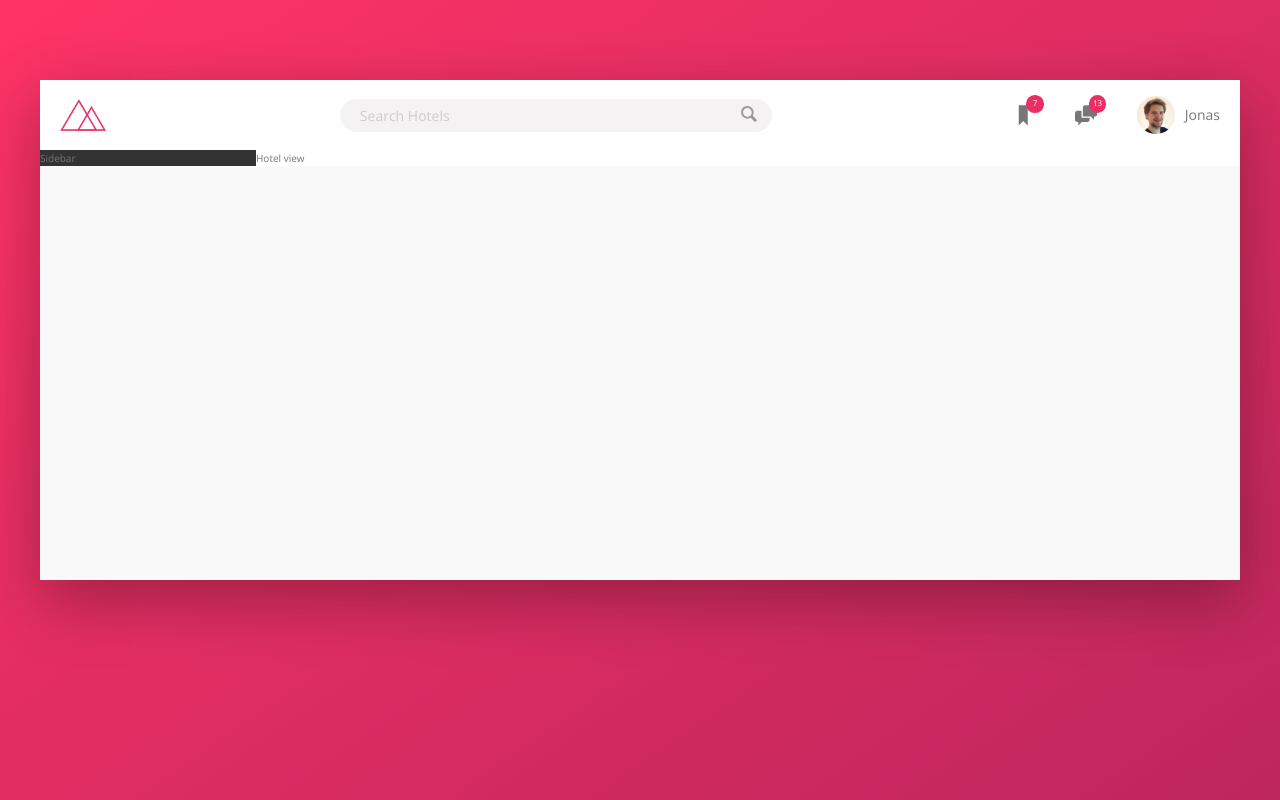
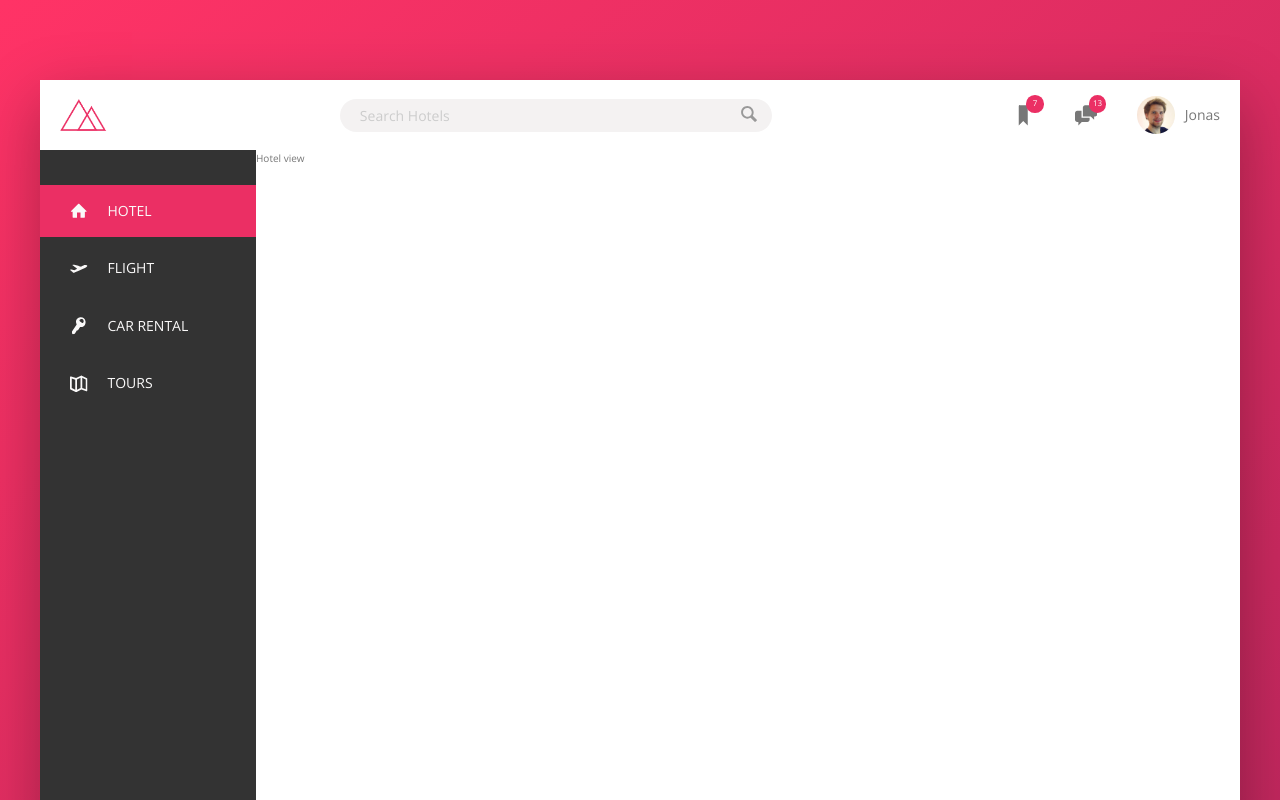
Before and after one commit to DavidNeiOs/trillo, a React (Create React App) app: page / in a window 1280 px wide. Shown: the top 800 px of the page. Built offline with nearby package versions, Linux system fonts and the light colour scheme.

Commit message:
sidebar done

```diff
--- a/src/layout/sidebar/_sidebar.scss
+++ b/src/layout/sidebar/_sidebar.scss
@@ -1,4 +1,69 @@
 .sidebar {
   background-color: var(--color-grey-dark-1);
   flex: 0 0 18%;
+  display: flex;
+  flex-direction: column;
+  justify-content: space-between;
 }
+
+.side-nav {
+  list-style-type: none;
+  font-size: 1.4rem;
+  margin-top: 3.5rem;
+
+  &__item {
+    position: relative;
+    &:not(:last-child) {
+      margin-bottom: .5rem;
+    }
+  }
+
+  &__item::before {
+    content: '';
+    position: absolute;
+    top: 0;
+    left: 0;
+    height: 100%;
+    width: 3px;
+    background-color: var(--color-primary);
+    transform: scaleY(0);
+    transition: transform .2s, width .4s cubic-bezier(1, 0, 0, 1) .2s, background-color .1s;
+
+  }
+
+  &__item:hover::before,
+  &__item--active::before {
+    transform: scaleY(1);
+    width: 100%;
+  }
+
+  &__item:active::before {
+    background-color: var(--color-primary-light);
+  }
+
+  &__link:link,
+  &__link:visited {
+    color: var(--color-grey-light-1);
+    text-decoration: none;
+    text-transform: uppercase;
+    padding: 1.5rem 3rem;
+    position: relative;
+    z-index: 10;
+    display: flex;
+    align-items: center;
+  }
+
+  &__icon {
+    width: 1.75rem;
+    height: 1.75rem;
+    margin-right: 2rem;
+    fill: currentColor;
+  }
+}
+
+.legal {
+  font-size: 1.2rem;
+  text-align: center;
+  padding: 2.5rem;
+  color: var(--color-grey-dark-4)
+}
--- a/src/layout/sidebar/sidebar.js
+++ b/src/layout/sidebar/sidebar.js
@@ -1,5 +1,45 @@
 import React from "react";
+import sprite from "../../img/sprite.svg";
 
 export const Sidebar = props => {
-  return <nav className="sidebar">Sidebar</nav>;
+  return (
+    <nav className="sidebar">
+      <ul className="side-nav">
+        <li className="side-nav__item side-nav__item--active">
+          <a href="#" className="side-nav__link">
+            <svg className="side-nav__icon">
+              <use xlinkHref={`${sprite}#icon-home`}></use>
+            </svg>
+            <span>Hotel</span>
+          </a>
+        </li>
+        <li className="side-nav__item">
+          <a href="#" className="side-nav__link">
+            <svg className="side-nav__icon">
+              <use xlinkHref={`${sprite}#icon-aircraft-take-off`}></use>
+            </svg>
+            <span>Flight</span>
+          </a>
+        </li>
+        <li className="side-nav__item">
+          <a href="#" className="side-nav__link">
+            <svg className="side-nav__icon">
+              <use xlinkHref={`${sprite}#icon-key`}></use>
+            </svg>
+            <span>Car rental</span>
+          </a>
+        </li>
+        <li className="side-nav__item">
+          <a href="#" className="side-nav__link">
+            <svg className="side-nav__icon">
+              <use xlinkHref={`${sprite}#icon-map`}></use>
+            </svg>
+            <span>tours</span>
+          </a>
+        </li>
+      </ul>
+
+      <div className="legal">&copy; 2020 by Trillo. All rights reserved.</div>
+    </nav>
+  );
 };
--- a/src/pages/hotel/_hotel.scss
+++ b/src/pages/hotel/_hotel.scss
@@ -1,4 +1,5 @@
 .hotel-view {
   background-color: #fff;
   flex: 1;
+  height: 80rem;
 }
```
